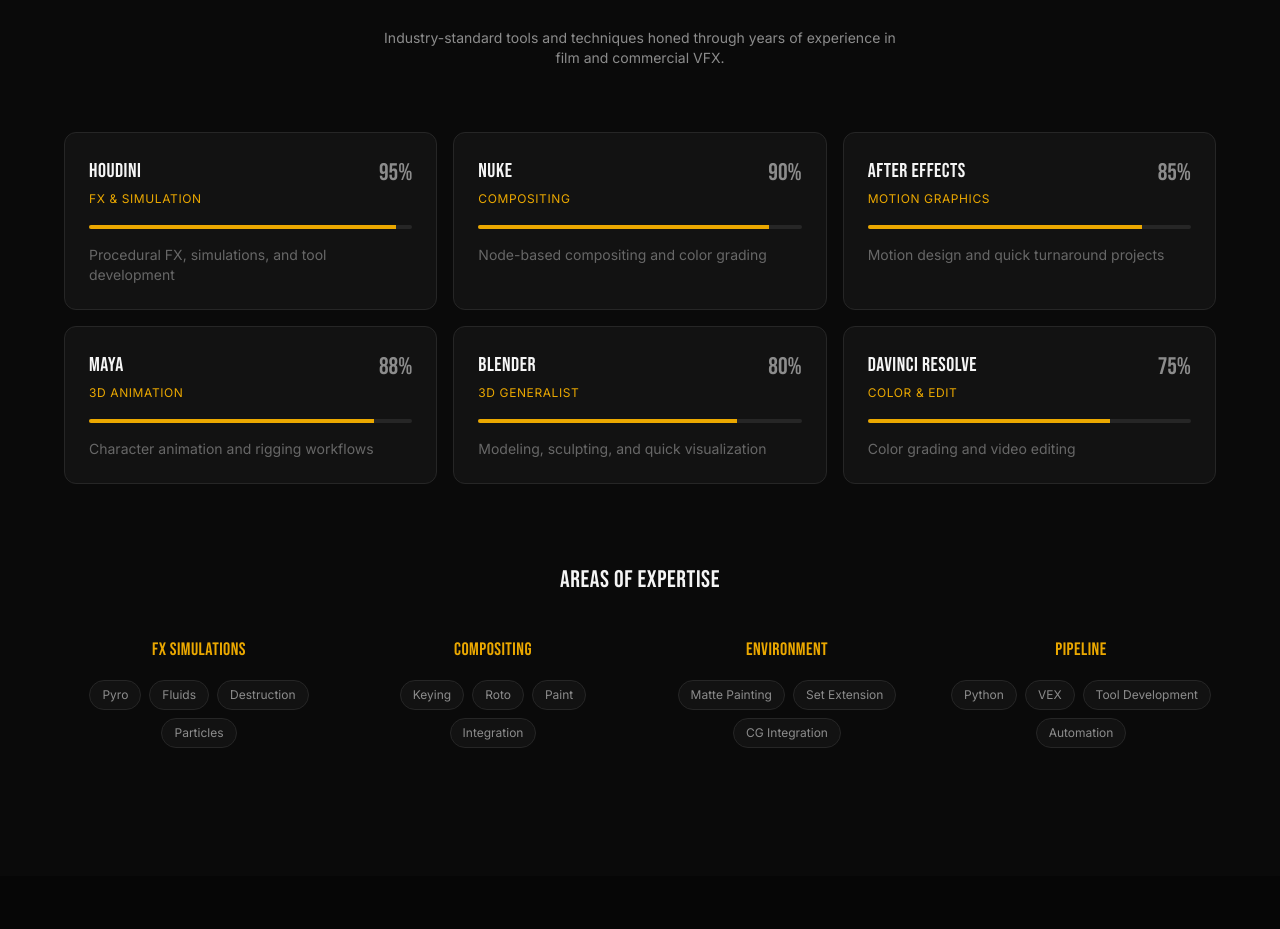
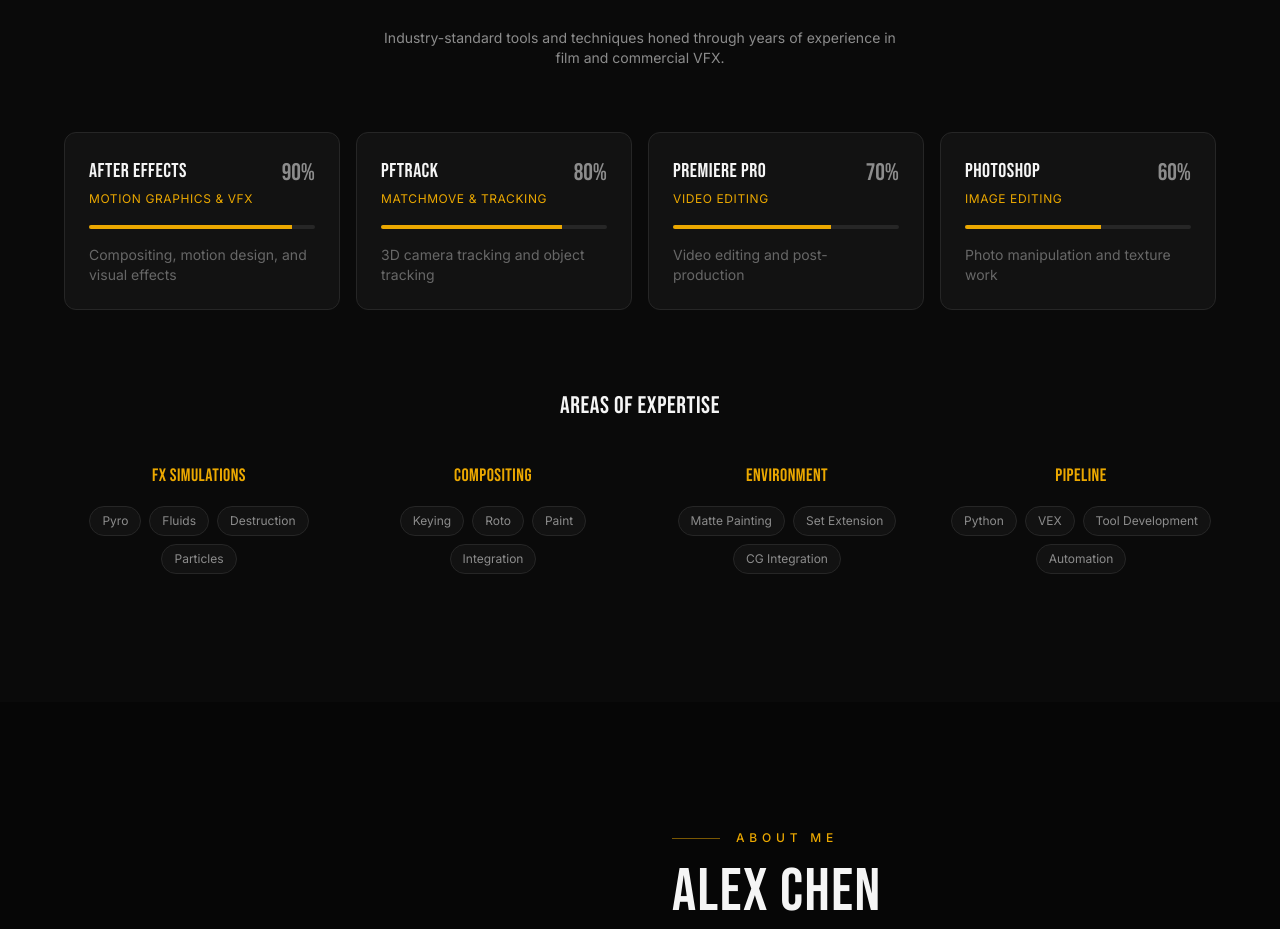
Before and after one commit to myheaven204/Porfolio_2, a React (Vite) app: page / in a window 1280 px wide. Shown: the part 4381-5310 px from the top of the page. Built offline with nearby package versions, Linux system fonts and the light colour scheme.

Commit message:
feat: update layout for 4 software sections
Adjust layout to 4 columns for better desktop display.

```diff
--- a/src/components/Skills.tsx
+++ b/src/components/Skills.tsx
@@ -2,40 +2,28 @@ import { motion } from 'framer-motion';
 
 const SOFTWARE = [
   {
-    name: 'Houdini',
-    category: 'FX & Simulation',
-    level: 95,
-    description: 'Procedural FX, simulations, and tool development',
+    name: 'After Effects',
+    category: 'Motion Graphics & VFX',
+    level: 90,
+    description: 'Compositing, motion design, and visual effects',
   },
   {
-    name: 'Nuke',
-    category: 'Compositing',
-    level: 90,
-    description: 'Node-based compositing and color grading',
+    name: 'PFtrack',
+    category: 'Matchmove & Tracking',
+    level: 80,
+    description: '3D camera tracking and object tracking',
   },
   {
-    name: 'After Effects',
-    category: 'Motion Graphics',
-    level: 85,
-    description: 'Motion design and quick turnaround projects',
+    name: 'Premiere Pro',
+    category: 'Video Editing',
+    level: 70,
+    description: 'Video editing and post-production',
   },
   {
-    name: 'Maya',
-    category: '3D Animation',
-    level: 88,
-    description: 'Character animation and rigging workflows',
-  },
-  {
-    name: 'Blender',
-    category: '3D Generalist',
-    level: 80,
-    description: 'Modeling, sculpting, and quick visualization',
-  },
-  {
-    name: 'DaVinci Resolve',
-    category: 'Color & Edit',
-    level: 75,
-    description: 'Color grading and video editing',
+    name: 'Photoshop',
+    category: 'Image Editing',
+    level: 60,
+    description: 'Photo manipulation and texture work',
   },
 ];
 
@@ -78,7 +66,7 @@ export default function Skills() {
 
         {/* Software grid */}
         <motion.div
-          className="grid grid-cols-1 md:grid-cols-2 lg:grid-cols-3 gap-4 mb-20"
+          className="grid grid-cols-1 md:grid-cols-2 lg:grid-cols-4 gap-4 mb-20"
           variants={fadeUp}
           initial="hidden"
           whileInView="visible"
```
